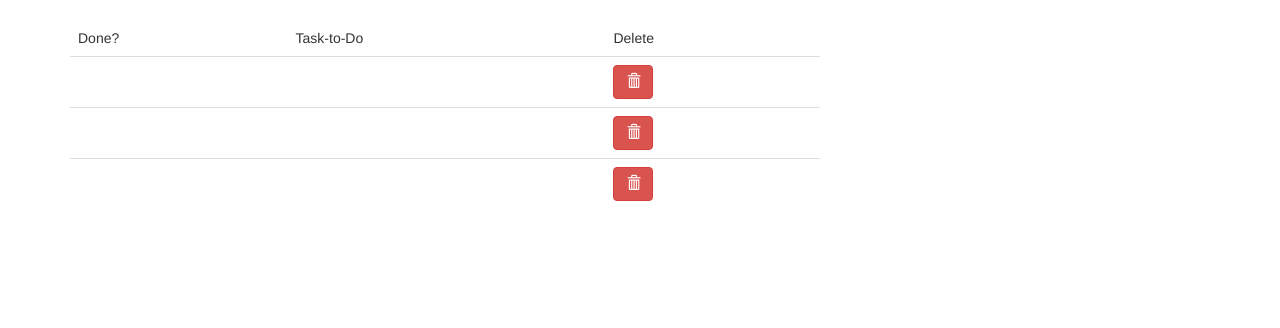
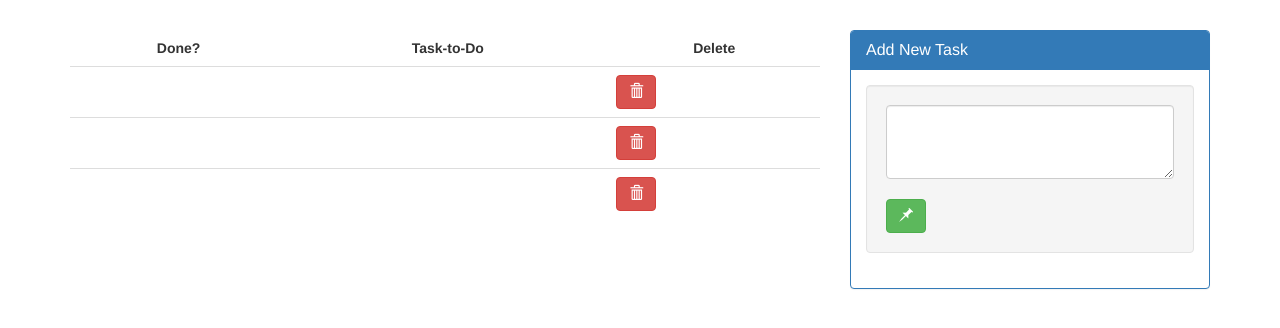
Before and after one commit to Serviox19/To-do-list, a PHP site: page /home.html in a window 1280 px wide. Shown: the part 88-416 px from the top of the page. Run offline with PHP 8.4, Linux system fonts and the light colour scheme; some libraries are stand-ins or nearby versions.

Commit message:
added styles and task insert

```diff
--- a/home.html
+++ b/home.html
@@ -24,7 +24,7 @@
     <div class="col-md-8">
       <table class="table table-hover">
          <thead>
-           <tr>
+           <tr class="header">
             <td>Done?</td>
             <td>Task-to-Do</td>
             <td>Delete</td>
@@ -49,11 +49,28 @@
          </tbody>
       </table>
     </div>
+
     <div class="col-md-4">
+      <div class="panel panel-primary">
+      <div class="panel-heading">
+        <h3 class="panel-title">Add New Task</h3>
+      </div><!-- END PANEL HEADING -->
+      <div class="panel-body">
+        <div class="well">
+          <textarea class="form-control" rows="3">
 
-    </div>
-  </div>
-</div>
+          </textarea><br />
+          <button type="button" class="btn btn-success submit-task"><span class="glyphicon glyphicon-pushpin" aria-hidden="true"></span></button>
+        </div><!-- END WELL-->
+      </div> <!-- END PANEL BODY -->
+
+    </div><!-- CLOSE PANEL -->
+    </div><!-- CLOSE COLUMN -->
+
+  </div><!-- END ROW -->
+
+
+</div><!-- END CONTAINER -->
 
 
 
--- a/style.css
+++ b/style.css
@@ -1,3 +1,16 @@
  .nav{
   background-color: #FFCCCC;
 }
+
+.container {
+  margin-top: 30px;
+}
+
+.header {
+  text-align: center;
+  font-weight: bold;
+}
+
+.btn btn-danger {
+  display: block;
+}
```
